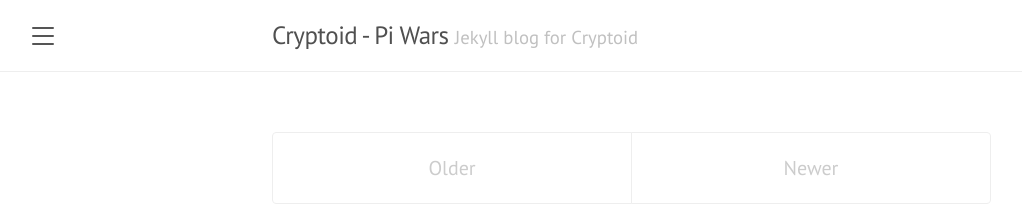
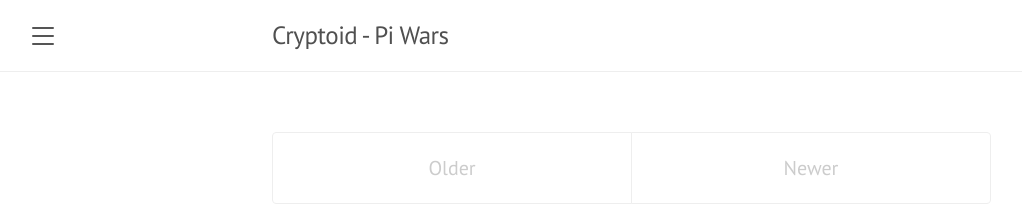
Before and after one commit to LeedsRaspJam/piwars, a Jekyll site: the page built from docs/index.html, in a window 1280 px wide. Shown: the top 220 px of the page, without its empty margins (8-1030 px from the left). Built offline with Jekyll 4.4.1, drawn with Linux system fonts in a browser that asks for light colours; the list of posts is cut into pages by our own code.

Commit message:
Debreak it

```diff
--- a/docs/_config.yml
+++ b/docs/_config.yml
@@ -1,9 +1,9 @@
 # Setup
 title:               Cryptoid - Pi Wars
-tagline:             'Jekyll blog for Cryptoid'
+tagline:             ''
 description:         ''
 url:                 http://piwars.leedsraspjam.co.uk
-baseurl:             '/docs'
+baseurl:             ''
 paginate:            5
 permalink:           pretty
 
```
